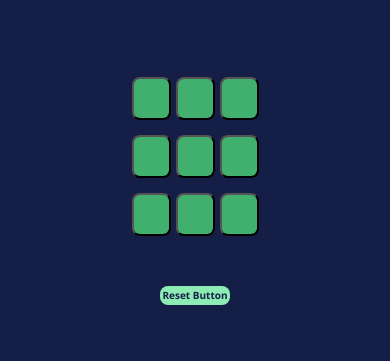
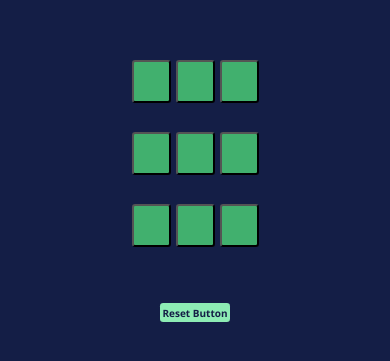
Before and after one commit to HarshAsnanigithub/tictacto, a plain HTML site: page index.html in a window 390 px wide. Shown: the part 231-592 px from the top of the page. Drawn offline with Linux system fonts and the light colour scheme.

Commit message:
Update style.css

```diff
--- a/style.css
+++ b/style.css
@@ -104,16 +104,13 @@ body{
     height: 11vmin;
     width: 10vmin;
     font-size: 20px;
-    border-radius:none;
-    }
-    .main{
-        height: 20vh;
+    border-radius:0.2rem;
     }
     .reset{
         font-size: 10px;
-        border-radius:none;
+        border-radius:0.2rem;
     }
     body{
-        gap: 2.5rem;
+        gap: 2rem;
     }
 }
```
